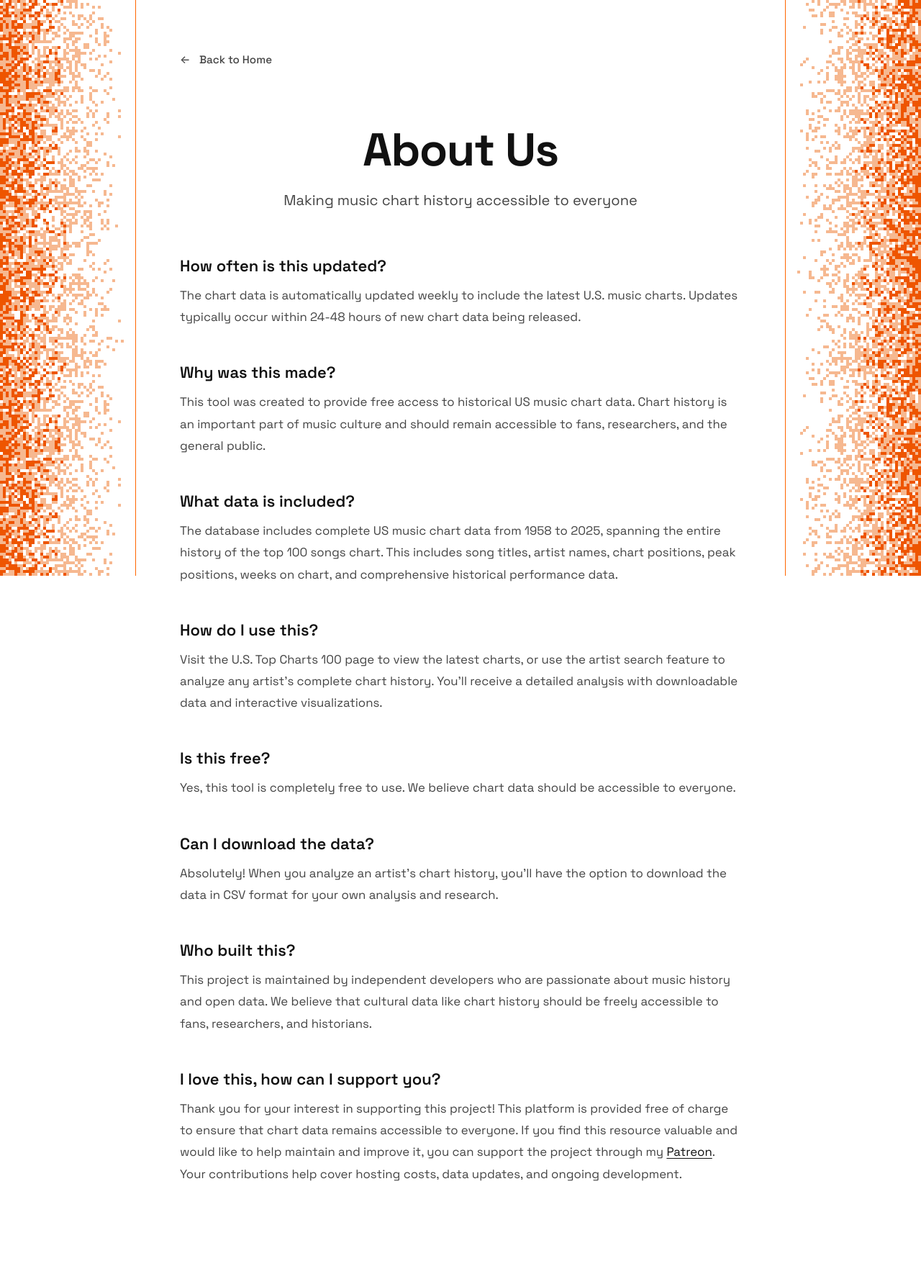
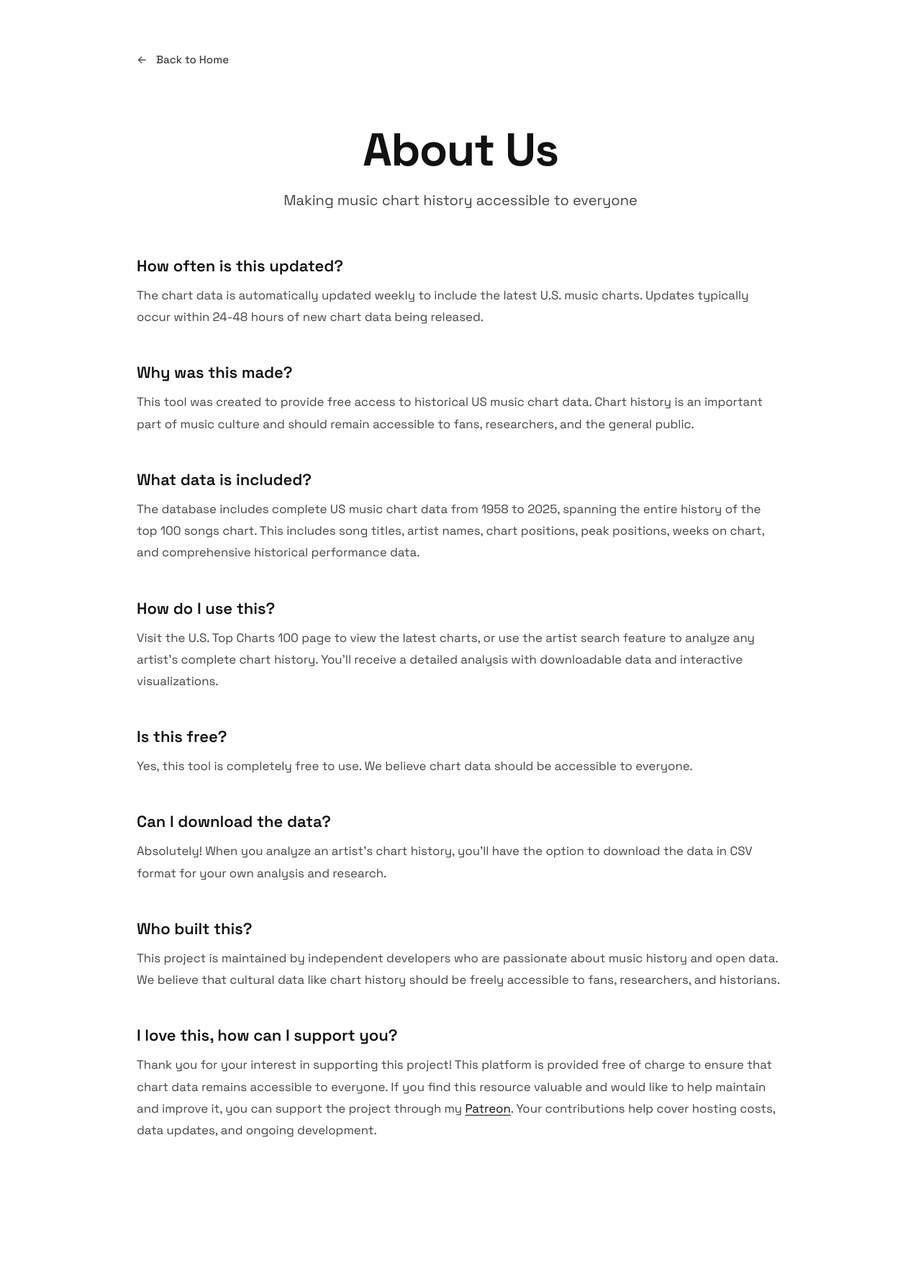
Before and after one commit to prangonbarua/billboard-chart-archive, a Flask app: page /about in a window 1280 px wide. Shown: the whole page at 72% size. After the commit the page ends 1580 px from the top, so only its background shows below. Run offline with Flask 3, Linux system fonts and the light colour scheme; parts of the project's set-up code (start-up, migrations or seed data) failed here and were passed over.

Commit message:
Remove dithered side rails

```diff
--- a/static/paxel.css
+++ b/static/paxel.css
@@ -51,31 +51,3 @@ img {
 ::-webkit-scrollbar { width: 10px; height: 10px; }
 ::-webkit-scrollbar-track { background: #f5f5f3; }
 ::-webkit-scrollbar-thumb { background: #ff6600; border-radius: 0; }
-
-/* Dithered side rails with orange column edges (Paxel report layout) */
-@media (min-width: 1100px) {
-  html { background: #ffffff; }
-  body::before, body::after {
-    content: '';
-    position: fixed;
-    top: 0; bottom: 0;
-    width: 188px;
-    z-index: -1;
-    pointer-events: none;
-  }
-  body::before {
-    left: 0;
-    background: url('/static/dither-left.png') repeat-y left top;
-    border-right: 1px solid #ff6600;
-  }
-  body::after {
-    right: 0;
-    background: url('/static/dither-right.png') repeat-y right top;
-    border-left: 1px solid #ff6600;
-  }
-  body {
-    background: transparent !important;
-    padding-left: 210px !important;
-    padding-right: 210px !important;
-  }
-}
```
Also changed, not shown: static/dither-left.png (deleted), static/dither-right.png (deleted).
